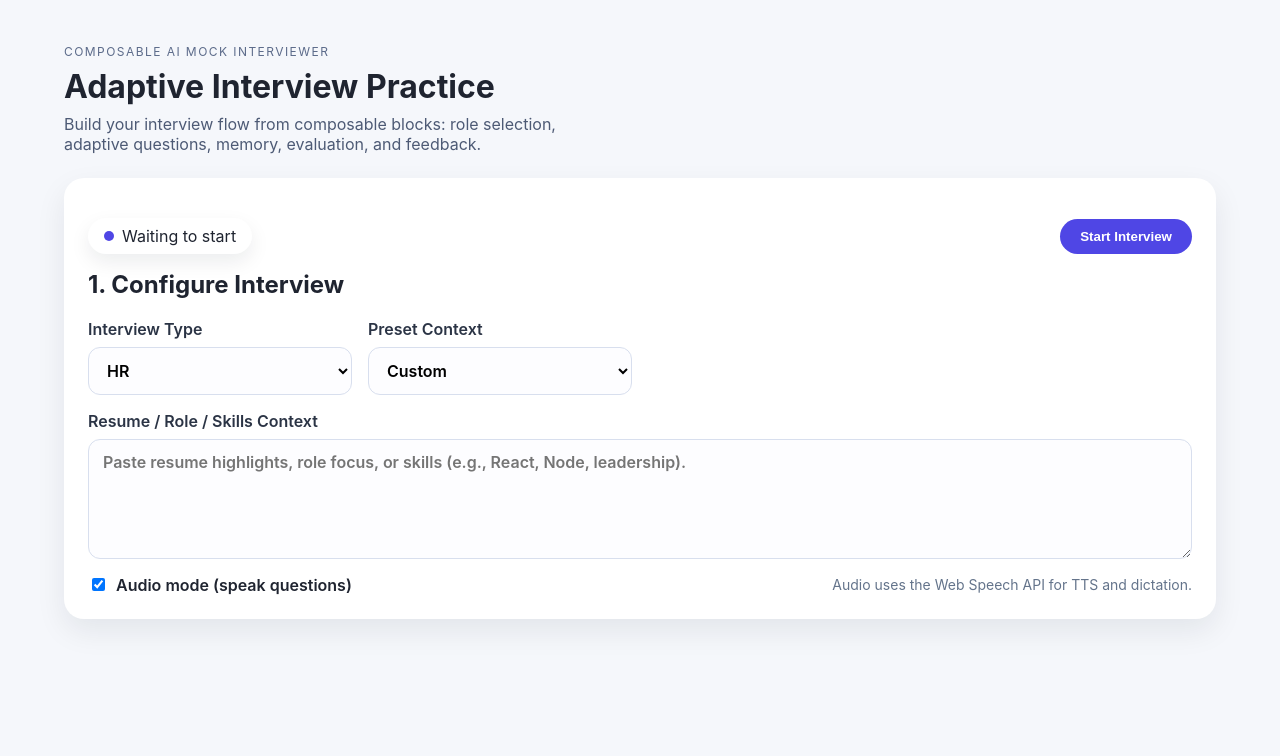
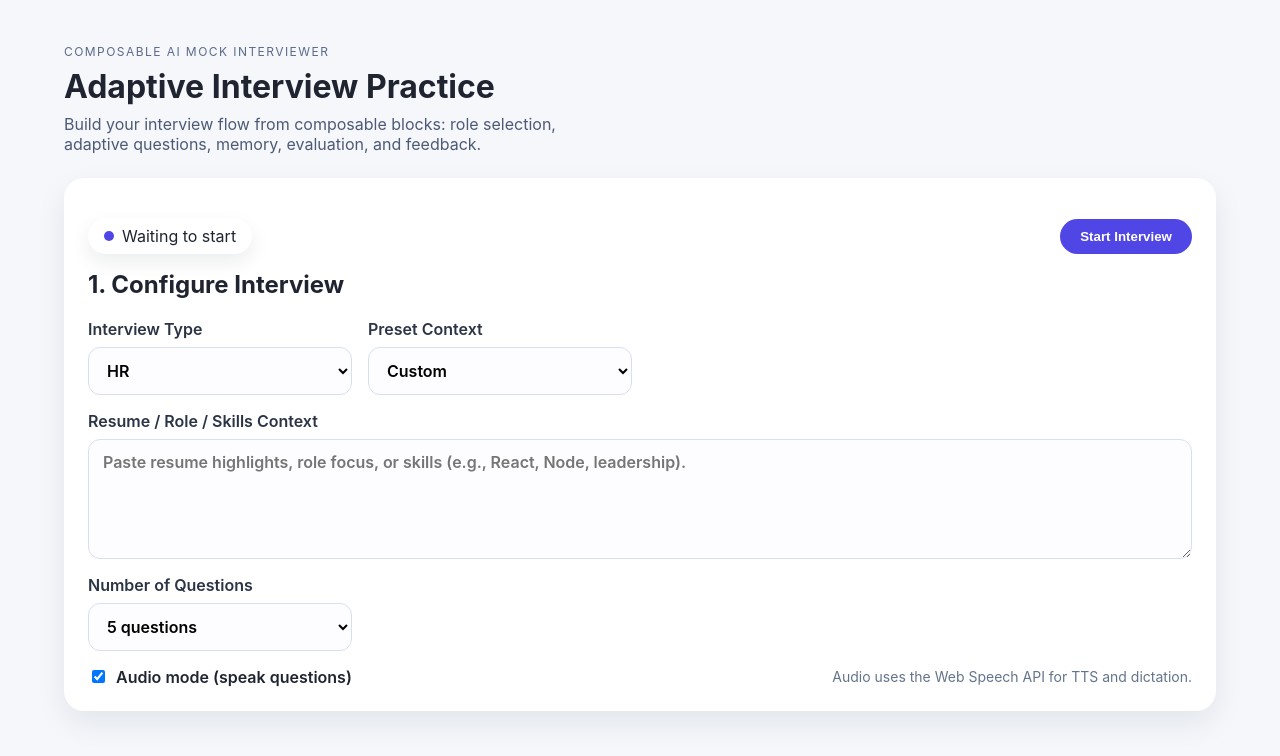
Before and after one commit to JITENDRAGAHERWAR03/-Composable-AI-Mock-Interviewer, a Next.js app: page / in a window 1280 px wide. Shown: the top 756 px of the page. Built offline with nearby package versions, Linux system fonts and the light colour scheme.

Commit message:
Add configurable interview length

```diff
--- a/app/api/session/create/route.ts
+++ b/app/api/session/create/route.ts
@@ -8,7 +8,11 @@ export async function POST(request: Request) {
   const role = (body.role || "hr") as InterviewRole;
   const context = String(body.context || "");
   const preset = body.preset ? String(body.preset) : null;
-  const session = createSession({ role, context, preset });
+  const rawTurns = Number(body.turns || 5);
+  const turns = Number.isFinite(rawTurns)
+    ? Math.min(Math.max(Math.round(rawTurns), 3), 10)
+    : 5;
+  const session = createSession({ role, context, preset, turns });
 
   return NextResponse.json({
     sessionId: session.id,
--- a/app/interview/InterviewClient.tsx
+++ b/app/interview/InterviewClient.tsx
@@ -9,6 +9,7 @@ export default function InterviewClient() {
   const sessionId = sp.get("sessionId") || "";
 
   const [turnIndex, setTurnIndex] = useState(1);
+  const [totalTurns, setTotalTurns] = useState(5);
   const [question, setQuestion] = useState("");
   const [focusSkill, setFocusSkill] = useState("");
   const [difficulty, setDifficulty] = useState("easy");
@@ -28,6 +29,7 @@ export default function InterviewClient() {
       return;
     }
     setTurnIndex(data.turnIndex);
+    setTotalTurns(data.turns || 5);
     setQuestion(data.question);
     setFocusSkill(data.focus_skill);
     setDifficulty(data.difficulty);
@@ -114,7 +116,9 @@ export default function InterviewClient() {
             alignItems: "center",
           }}
         >
-          <h2 style={{ margin: 0 }}>Turn {turnIndex}/5</h2>
+          <h2 style={{ margin: 0 }}>
+            Turn {turnIndex}/{totalTurns}
+          </h2>
           <div style={{ fontSize: 12, opacity: 0.7 }}>
             Focus: {focusSkill} • {difficulty}
           </div>
--- a/app/page.tsx
+++ b/app/page.tsx
@@ -15,6 +15,7 @@ export default function HomePage() {
   const [role, setRole] = useState("hr");
   const [preset, setPreset] = useState("");
   const [context, setContext] = useState("");
+  const [turns, setTurns] = useState(5);
   const [audioEnabled, setAudioEnabled] = useState(true);
   const [status, setStatus] = useState("Waiting to start");
   const [loading, setLoading] = useState(false);
@@ -25,7 +26,7 @@ export default function HomePage() {
     const response = await fetch("/api/session/create", {
       method: "POST",
       headers: { "Content-Type": "application/json" },
-      body: JSON.stringify({ role, context, preset: preset || null }),
+      body: JSON.stringify({ role, context, preset: preset || null, turns }),
     });
     const payload = await response.json();
     setLoading(false);
@@ -82,6 +83,18 @@ export default function HomePage() {
             placeholder="Paste resume highlights, role focus, or skills (e.g., React, Node, leadership)."
           />
         </label>
+        <label className="field">
+          Number of Questions
+          <select
+            value={turns}
+            onChange={(event) => setTurns(Number(event.target.value))}
+          >
+            <option value={3}>3 questions</option>
+            <option value={5}>5 questions</option>
+            <option value={7}>7 questions</option>
+            <option value={10}>10 questions</option>
+          </select>
+        </label>
       </div>
       <div className="actions">
         <label className="toggle">
--- a/lib/store.ts
+++ b/lib/store.ts
@@ -33,6 +33,7 @@ export function createSession({
   turns?: number;
 }): InterviewSession {
   const resolvedContext = preset ? presets[preset] || context : context;
+  const focusAreas = focusFromContext(resolvedContext);
   const session: InterviewSession = {
     id: createId(),
     role,
@@ -44,7 +45,7 @@ export function createSession({
     memory: [],
     scores: [],
     lastQuestion: null,
-    focusAreas: focusFromContext(resolvedContext),
+    focusAreas: focusAreas.length > 0 ? focusAreas : ["general"],
   };
   sessions.set(session.id, session);
   return session;
```
